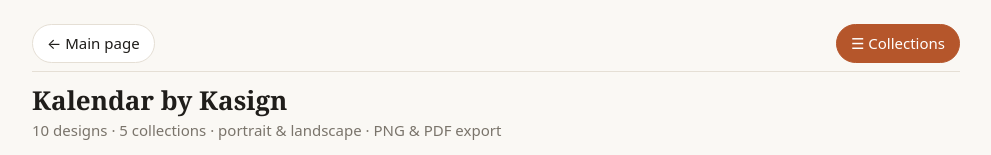
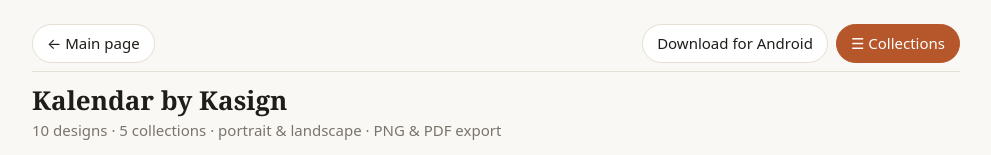
Before and after one commit to kartproduction/kalendar, a website: page www/index.html in a window 1280 px wide. Shown: the top 155 px of the page, without its empty margins (144-1135 px from the left). Drawn offline with Linux system fonts and the light colour scheme.

Commit message:
Add files via upload

```diff
--- a/www/index.html
+++ b/www/index.html
@@ -35,7 +35,7 @@
 input[type=file]{display:none}
 input.t{font:inherit;color:var(--tx);background:var(--bg);border:1px solid var(--bd);border-radius:999px;padding:8px 14px;flex:1;min-width:140px}
 label{display:inline-flex;gap:6px;align-items:center}
-.bar{position:sticky;top:0;z-index:20;display:flex;gap:8px;align-items:center;background:var(--bg);padding:8px 0;border-bottom:1px solid var(--bd);margin-bottom:10px}
+.bar{position:sticky;top:0;z-index:20;display:flex;flex-wrap:wrap;gap:8px;align-items:center;background:var(--bg);padding:8px 0;border-bottom:1px solid var(--bd);margin-bottom:10px}
 .bk{color:var(--tx);text-decoration:none;border:1px solid var(--bd);border-radius:999px;padding:8px 14px;background:var(--sf)}
 .grow{flex:1}
 .mp{position:fixed;inset:0;z-index:30;background:rgba(0,0,0,.45);display:flex;justify-content:flex-end}
@@ -47,7 +47,7 @@
 </head>
 <body>
 <div class="w">
-<div class="bar"><a id="bk" class="bk" href="#" style="display:none">← Main page</a><span class="grow"></span><button id="mb" class="pri">☰ Collections</button></div>
+<div class="bar"><a id="bk" class="bk" href="#" style="display:none">← Main page</a><span class="grow"></span><a id="dla" class="bk" href="#" style="display:none">Download for Android</a><button id="mb" class="pri">☰ Collections</button></div>
 <div id="mp" class="mp" hidden></div>
 <h1>Kalendar by Kasign</h1>
 <p class="sub">10 designs · 5 collections · portrait &amp; landscape · PNG &amp; PDF export</p>
@@ -256,7 +256,7 @@
 const MAIN_URL="https://kartproduction.github.io/kalendarbykasign/"; // change to your main website address
 const CDESC=["Clean, modern everyday calendars","Nature photography and scenic art","Quotes, motivation and life lessons","Nepali BS dates, festivals and culture","Productivity and goal-setting planners"];
 const isNative=!!(window.Capacitor&&(window.Capacitor.isNativePlatform?window.Capacitor.isNativePlatform():window.Capacitor.getPlatform&&window.Capacitor.getPlatform()!="web"));
-if(!isNative){const bk=$("bk");bk.href=MAIN_URL;bk.style.display=""}
+if(!isNative){const bk=$("bk");bk.href=MAIN_URL;bk.style.display="";const da=$("dla");da.href="https://kartproduction.github.io/kalendarbykasign/download.html";da.style.display=""}
 function pick(v){S.f=v;if(v>=0&&S.d.c!=v)S.d=DESIGNS.find(d=>d.c==v);chips();draw();mlabel()}
 function mlabel(){$("mb").textContent="☰ "+(S.f==-1?"Collections":S.f==-2?"♥ Favorites":COLS[S.f])}
 function cmenu(){
```
